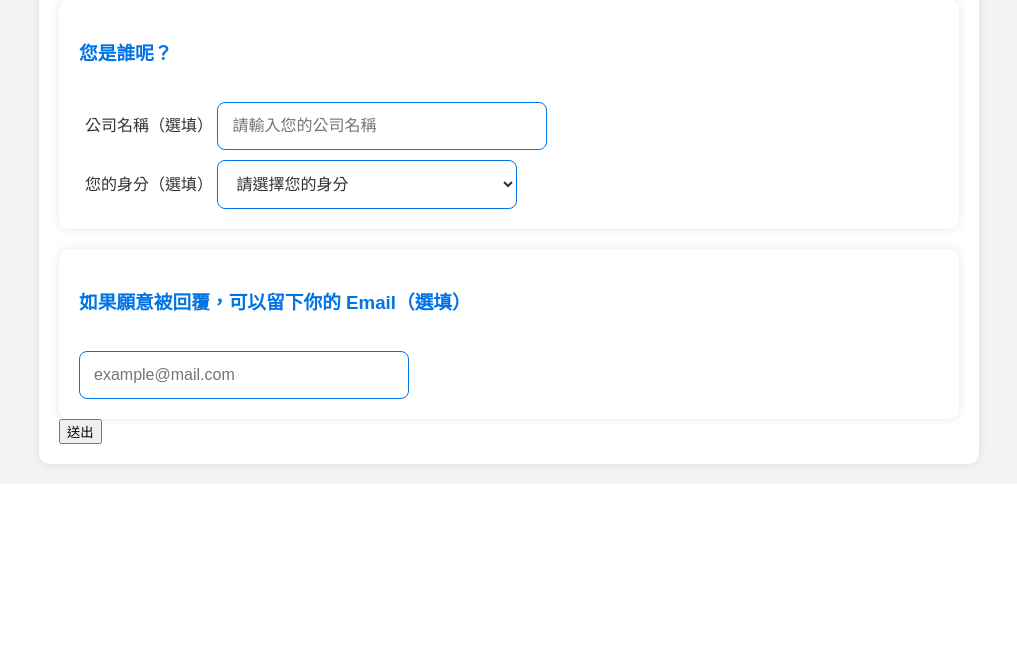
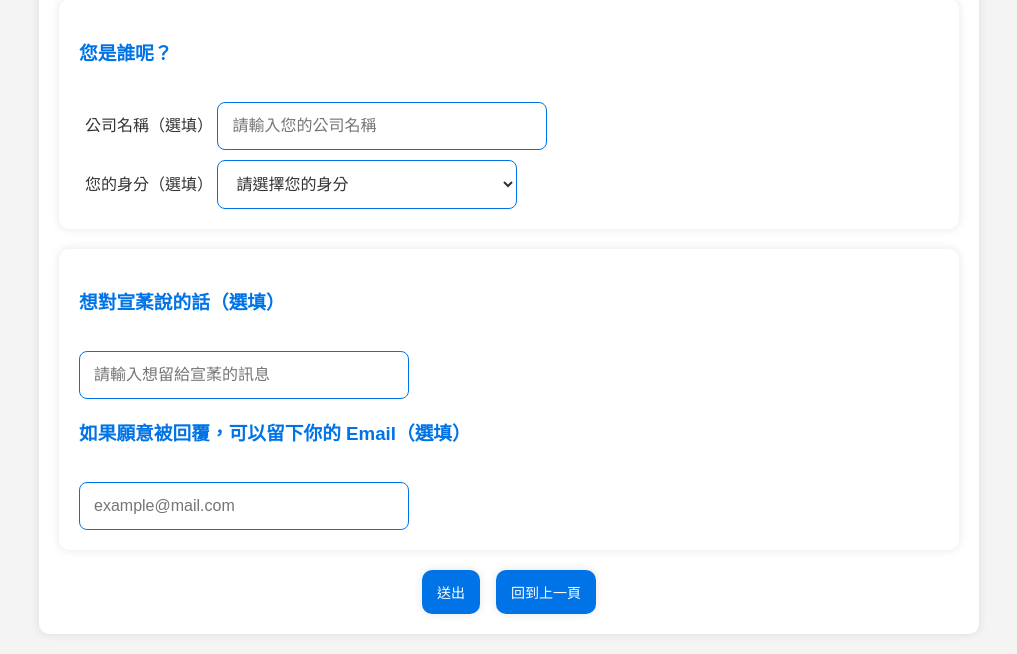
Before and after one commit to Michelle020591/Resume, a Flask app: page /feedback in a window 1280 px wide. Shown: the part 680-1334 px from the top of the page, without its empty margins (131-1148 px from the left). Before the commit the page ends 1151 px from the top, so only its background shows below. Run offline with Flask 3, Linux system fonts and the light colour scheme.

Commit message:
Add files via upload

```diff
--- a/templates/feedback.html
+++ b/templates/feedback.html
@@ -58,13 +58,21 @@
             </div>
 
             <div id="email-contact">
+                <h3>想對宣葇說的話（選填）</h3><br>
+                <input type="text" name="note" placeholder="請輸入想留給宣葇的訊息"/>
                 <h3>如果願意被回覆，可以留下你的 Email（選填）</h3><br>
                 <input type="text" name="email" placeholder="example@mail.com"/>
             </div>
 
-            <div class="feedback-input">
-                <button onclick="sendFeedback()">送出</button>
+            <div class="end-btn-container">
+                <div class="end-btn" id="feedback-input">
+                    <button onclick="sendFeedback()">送出</button>
+                </div>
+                <div class="end-btn" id="return-button">
+                    <button onclick="returnHomePage()">回到上一頁</button>
+                </div>
             </div>
+
         </form>
         <div id="popup-overlay" style="display: none;">
             <div id="popup-box">
```
